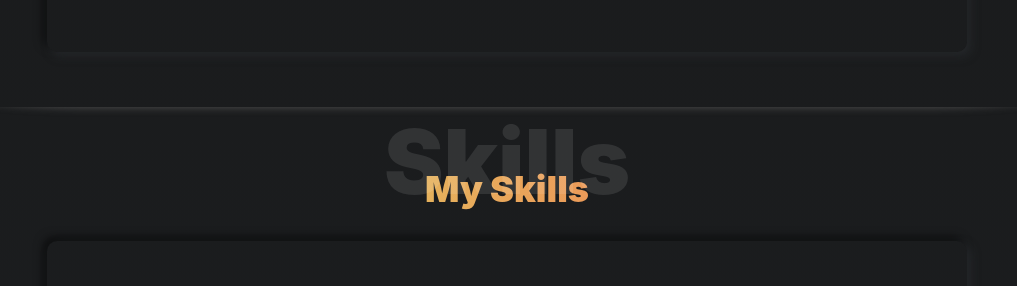
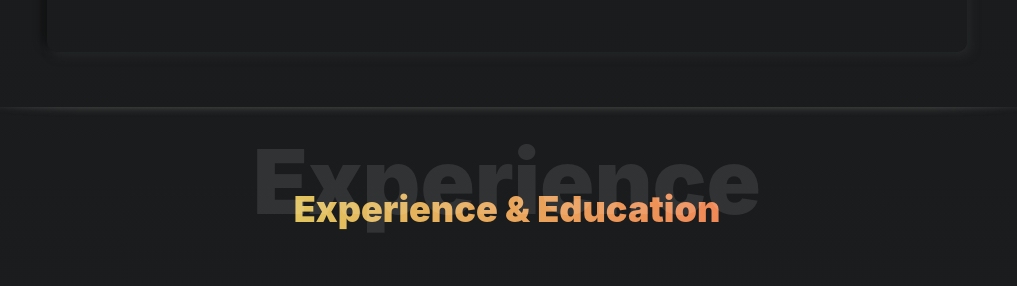
Before and after one commit to Rudviq/Portfolio, a React (Create React App) app: page / in a window 1280 px wide. Shown: the part 1280-1566 px from the top of the page, without its empty margins (133-1150 px from the left). Built offline with nearby package versions, Linux system fonts and the light colour scheme.

Commit message:
Added Experience and Education

```diff
--- a/src/App.js
+++ b/src/App.js
@@ -14,6 +14,7 @@ function App() {
   const devName = isDarkMode ? 'devName' : 'dev-light';
   const jobPos = isDarkMode ? 'jobpos' : 'jobPos-light';
   const about = isDarkMode? 'about' : 'about-light';
+  const experience = isDarkMode? 'exp' : 'exp-light';
   const skills = isDarkMode? 'skills' : 'skills-light';
   const contact = isDarkMode? 'contact': 'contact-light';
   const project = isDarkMode? 'projects': 'projects-light';
@@ -255,6 +256,18 @@ My goal is to bring innovation to problem solving methods and develop solutions
     <div className="or-spacer">
       <div className="mask"></div>
     </div>
+    <section id={experience}>
+      <h1 class="big">Experience</h1>
+      <h2>Experience & Education</h2>
+      <img src="./Experience.png" alt="Experience" className='expImg'/>
+      {/* <div className="about-content-box">
+        <p>A graduate student and a passionate problem solver using technology. Enthusiast about Software development and Data analytics and willing to seek experience through innovation in related fields. Believes in teamwork and plans to work in an environment that allows expanding capability to learn new technologies.
+My goal is to bring innovation to problem solving methods and develop solutions that complement the approach to organization.</p>
+      </div> */}
+    </section>
+    <div className="or-spacer">
+      <div className="mask"></div>
+    </div>
     <section id={skills}>
     <h1 class="big">Skills</h1>
       <h2>My Skills</h2>
--- a/src/index.css
+++ b/src/index.css
@@ -451,7 +451,7 @@ input:checked + .slider:before {
   color: white; /* Color for the job position */
 }
 
-#about{
+#about, #exp{
   margin-top: 0;
   text-align: center;
   padding-top: 30px;
@@ -462,7 +462,7 @@ input:checked + .slider:before {
   /* text-align: justify; */
 }
 
-#about-light{
+#about-light, #exp-light{
   position: relative;
   margin-top: 0;
   text-align: center;
@@ -480,7 +480,8 @@ input:checked + .slider:before {
 }
 
 #about h1.big,#about-light h1.big,#skills-light h1.big,#projects-light h1.big,  #contact-light h1.big,
-#skills h1.big,#projects h1.big,  #contact h1.big{
+#skills h1.big,#projects h1.big,  #contact h1.big,
+#exp h1.big, #exp-light h1.big{
   position: absolute;
   top: 0px;
   left: 50%;
@@ -497,7 +498,7 @@ input:checked + .slider:before {
   color: rgba(67, 9, 9, 0.1);
 }
 
-#about h2, #skills h2, #contact h2, #projects h2{
+#about h2, #skills h2, #contact h2, #projects h2, #exp h2{
   background-color: transparent;
   background: -webkit-linear-gradient(top right,#ff4d4d,#d2ff68 );
   -webkit-background-clip: text;
@@ -505,13 +506,17 @@ input:checked + .slider:before {
   font-weight: 900;
 }
 
-#about-light h2, #skills-light h2, #contact-light h2, #projects-light h2{
+#about-light h2, #skills-light h2, #contact-light h2, #projects-light h2, #exp-light h2{
   background-color: transparent;
   background: -webkit-linear-gradient(top right,#c12929,#ff4d4d );
   -webkit-background-clip: text;
   -webkit-text-fill-color: transparent;
 }
 
+.expImg{
+  height:80vh;
+  width: auto;
+}
 #skills , #skills-light{
   position: relative;
   margin-top: -20px;
@@ -968,7 +973,9 @@ footer {
   #socials-container img{
     height:50px;
   }
-  #about h1.big, #about-light h1.big, #skills-light h1.big, #projects-light h1.big, #contact-light h1.big, #skills h1.big, #projects h1.big, #contact h1.big {
+  #about h1.big, #about-light h1.big, #skills-light h1.big, #projects-light h1.big,
+  #contact-light h1.big, #skills h1.big, #projects h1.big, #contact h1.big ,
+  #exp h1.big, #exp-light h1.big{
     font-size: 18vw;
     top: auto;
   }
@@ -1034,9 +1041,14 @@ footer {
 
   .contact-content-box{
     /* width:85%; */
-    max-width: 200px;
+    max-width: 275px;
+    padding-left: 31px;
+    padding-right: 31px;
   }
 
+  .form-group input, .form-group textarea{
+    width:85%;
+  }
   footer{
     padding-bottom: 80px;
     padding-left: 0;
```
Also changed, not shown: public/Experience.png (added).
